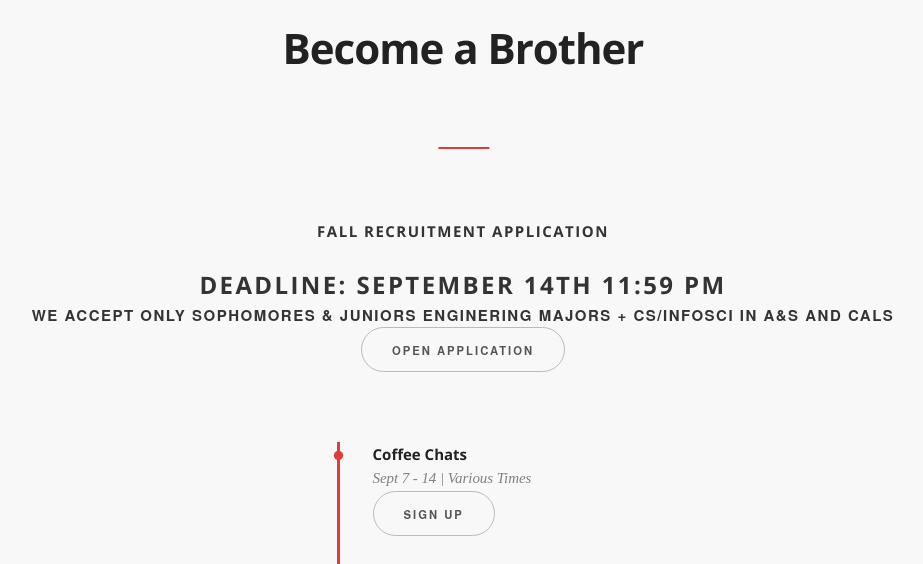
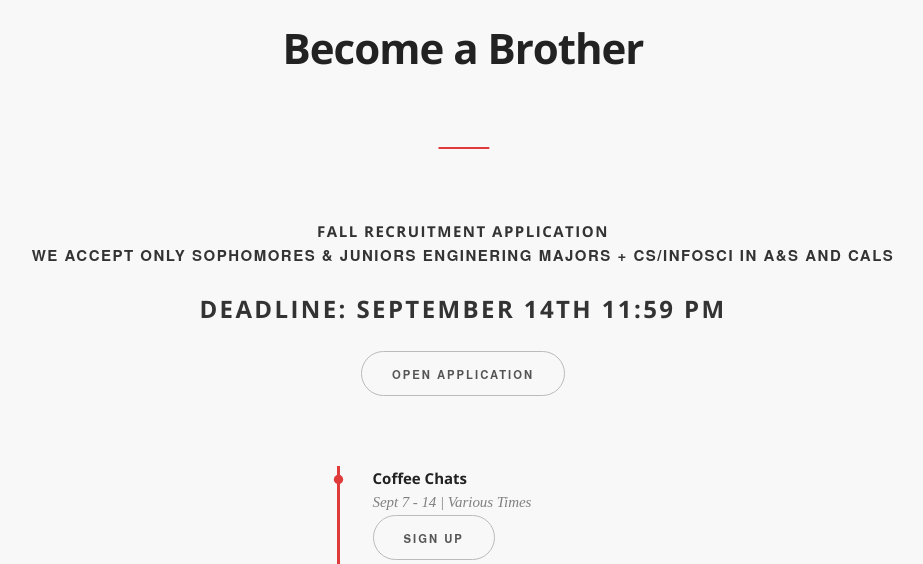
Before and after one commit to cornellWebmaster/ttFlask, a Flask app: template templates/index.html in a window 1280 px wide. Shown: the part 618-1182 px from the top of the page, without its empty margins (177-1100 px from the left). Run offline with Flask 2, Linux system fonts and the light colour scheme; the template is opened without the code that fills it, so the values that code supplies are empty; some libraries are stand-ins or nearby versions; some web fonts are replaced.

Commit message:
Update index.html

```diff
--- a/templates/index.html
+++ b/templates/index.html
@@ -143,11 +143,11 @@
                     <center>
                         <h6 class="decorated-2 mb3" style="margin:0; padding-top: 40px;">Fall Recruitment Application
                         </h6>
+                        <h7 class= "decorated-2 mb3" style = "margin:0' padding: 24 px;">We accept only sophomores & juniors enginering majors + CS/InfoSci in A&S and CALS
+                        </h7>
                         <!-- TODO: Replace deadline date. -->
                         <h5 class="decorated-2 mb3" style="margin:0; padding-top: 24px;">DEADLINE: September 14th 11:59 PM
                         </h5>
-                        <h7 class= "decorated-2 mb3" style = "margin:0' padding-top: 40 px;">We accept only sophomores & juniors enginering majors + CS/InfoSci in A&S and CALS
-                        </h7>
                         <br>
                         <p>
                             <!-- TODO: Replace application link as necessary. -->
```
